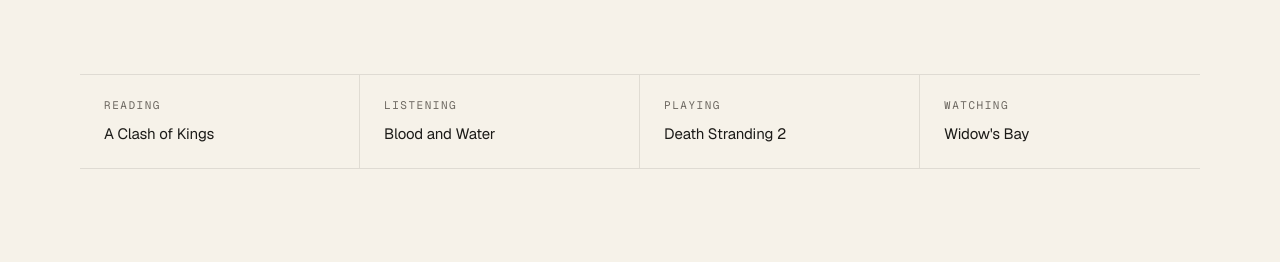
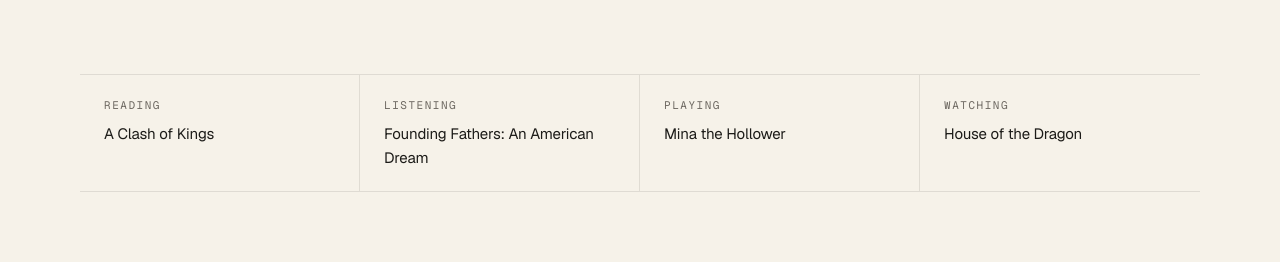
Before and after one commit to aaronsofaly/aaronsofaly, a plain HTML site: page index.html in a window 1280 px wide. Shown: the part 381-643 px from the top of the page. Drawn offline with nearby package versions, Linux system fonts and the light colour scheme.

Commit message:
feat: updated activity

```diff
--- a/index.html
+++ b/index.html
@@ -418,15 +418,15 @@
         </div>
         <div class="now-cell">
           <div class="k">Listening</div>
-          <div class="v">Blood and Water</div>
+          <div class="v">Founding Fathers: An American Dream</div>
         </div>
         <div class="now-cell">
           <div class="k">Playing</div>
-          <div class="v">Death Stranding 2</div>
+          <div class="v">Mina the Hollower</div>
         </div>
         <div class="now-cell">
           <div class="k">Watching</div>
-          <div class="v">Widow's Bay</div>
+          <div class="v">House of the Dragon</div>
         </div>
       </section>
 
```
